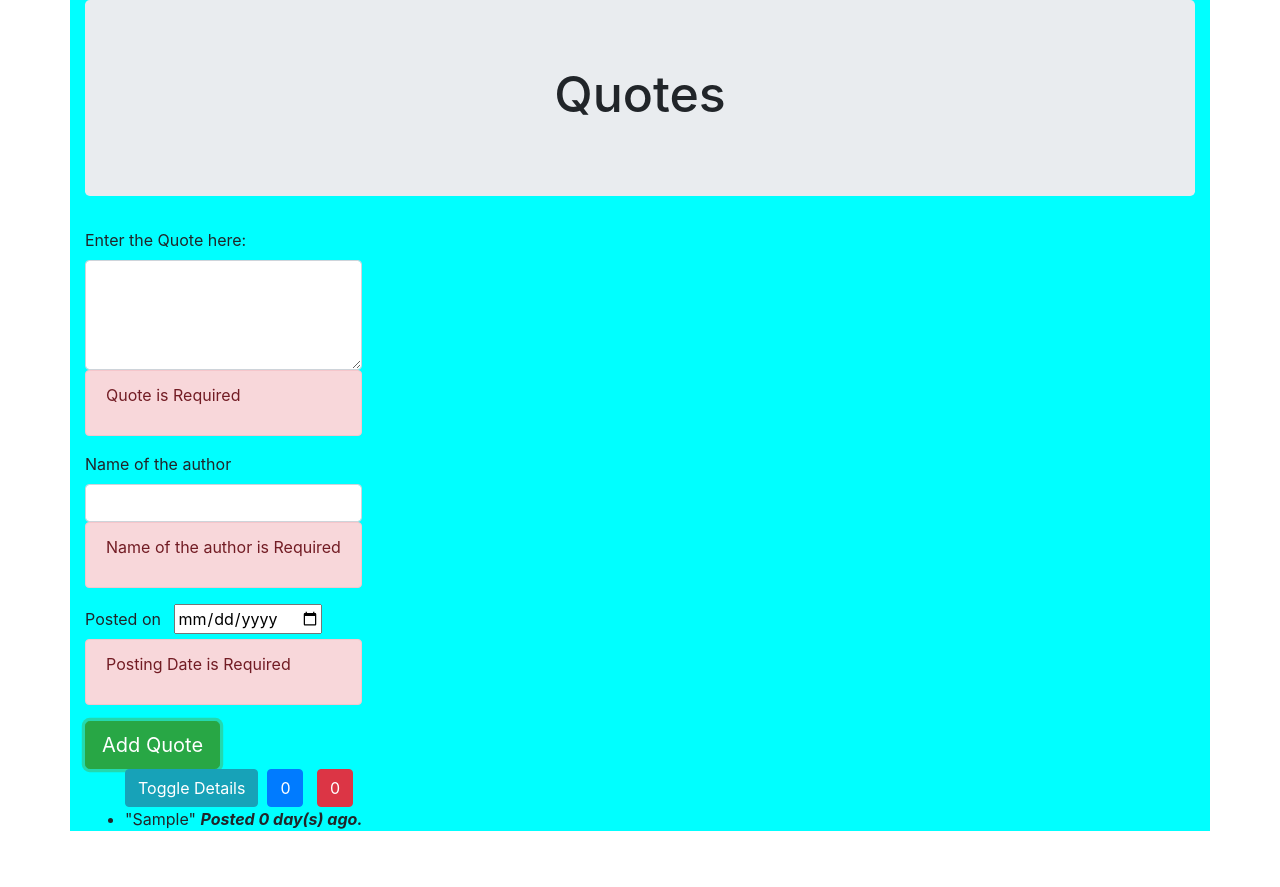
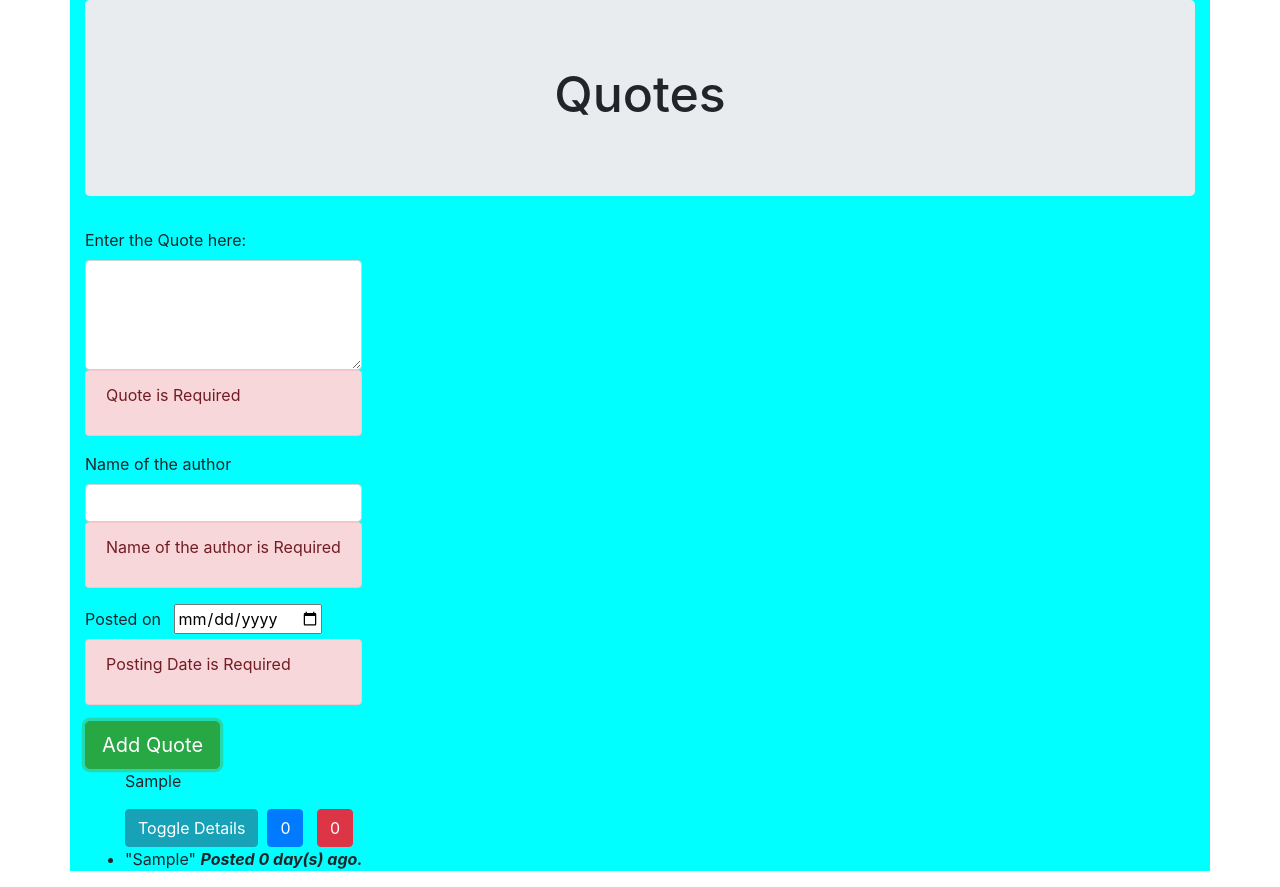
Before and after one commit to kayitesijackie/Quotes, an Angular app: page / in a window 1280 px wide. Both pictures are taken after typing "Sample", "Sample", "2020-01-15" into the empty fields and a click on the button "Add Quote". Before the commit the page ends 847 px from the top, so only its background shows below. Built offline with nearby package versions, Linux system fonts and the light colour scheme.

Commit message:
updates files

```diff
--- a/package.json
+++ b/package.json
@@ -30,9 +30,10 @@
     "@angular/cli": "~7.2.2",
     "@angular/compiler-cli": "~7.2.0",
     "@angular/language-service": "~7.2.0",
-    "@types/node": "~8.9.4",
     "@types/jasmine": "~2.8.8",
     "@types/jasminewd2": "~2.0.3",
+    "@types/node": "~8.9.4",
+    "angular-cli-ghpages": "^0.5.3",
     "codelyzer": "~4.5.0",
     "jasmine-core": "~2.99.1",
     "jasmine-spec-reporter": "~4.2.1",
--- a/src/app/app.component.ts
+++ b/src/app/app.component.ts
@@ -5,4 +5,6 @@ import {Quote} from './quote'
   selector: 'app-root',
   template: '<app-quote></app-quote>'
 })
-export class AppComponent {}
+export class AppComponent {
+  title = 'QUOTES';
+}
--- a/src/app/quote.ts
+++ b/src/app/quote.ts
@@ -1,8 +1,17 @@
-export class Quote {
+// export class Quote {
 
+//     public showName:boolean;
+//     constructor(public id:number, public name:string, public author:string, public upvotes:number, public downvotes:number, public notedDate:Date){
+//       this.showName=false;
+//     }
+
+//   }
+  export class Quote {
     public showName:boolean;
     constructor(public id:number, public name:string, public author:string, public upvotes:number, public downvotes:number, public notedDate:Date){
       this.showName=false;
-    }
-
+      this.upvotes=0
+      this.downvotes=0
+      this.notedDate= new Date()
+      }
   }
--- a/src/app/quote/quote.component.html
+++ b/src/app/quote/quote.component.html
@@ -7,6 +7,8 @@
     </div>
     <ul>
         <div *ngFor="let quote of quotes;let i=index" class="items">
+            <p appStrikethrough *ngIf="highestUpvote()===quote.upvotes && quote.upvotes>0">{{quote.name}}</p>
+            <p  *ngIf="highestUpvote()!==quote.upvotes || quote.upvotes===0">{{quote.name}}</p>
 
             <button (click)='toggleDetails(i)' class="btn btn-info btn-xs">Toggle Details<i class="fa fa-sort"></i></button>&nbsp;
             <button (click)='upvote(i)' class="btn btn-primary btn-xs"><i class="fa fa-thumbs-o-up"></i>{{quote.upvotes}}</button>&nbsp;&nbsp;
```
Also changed, not shown: src/app/quote-form/quote-form.component.ts (line endings or trailing spaces).
